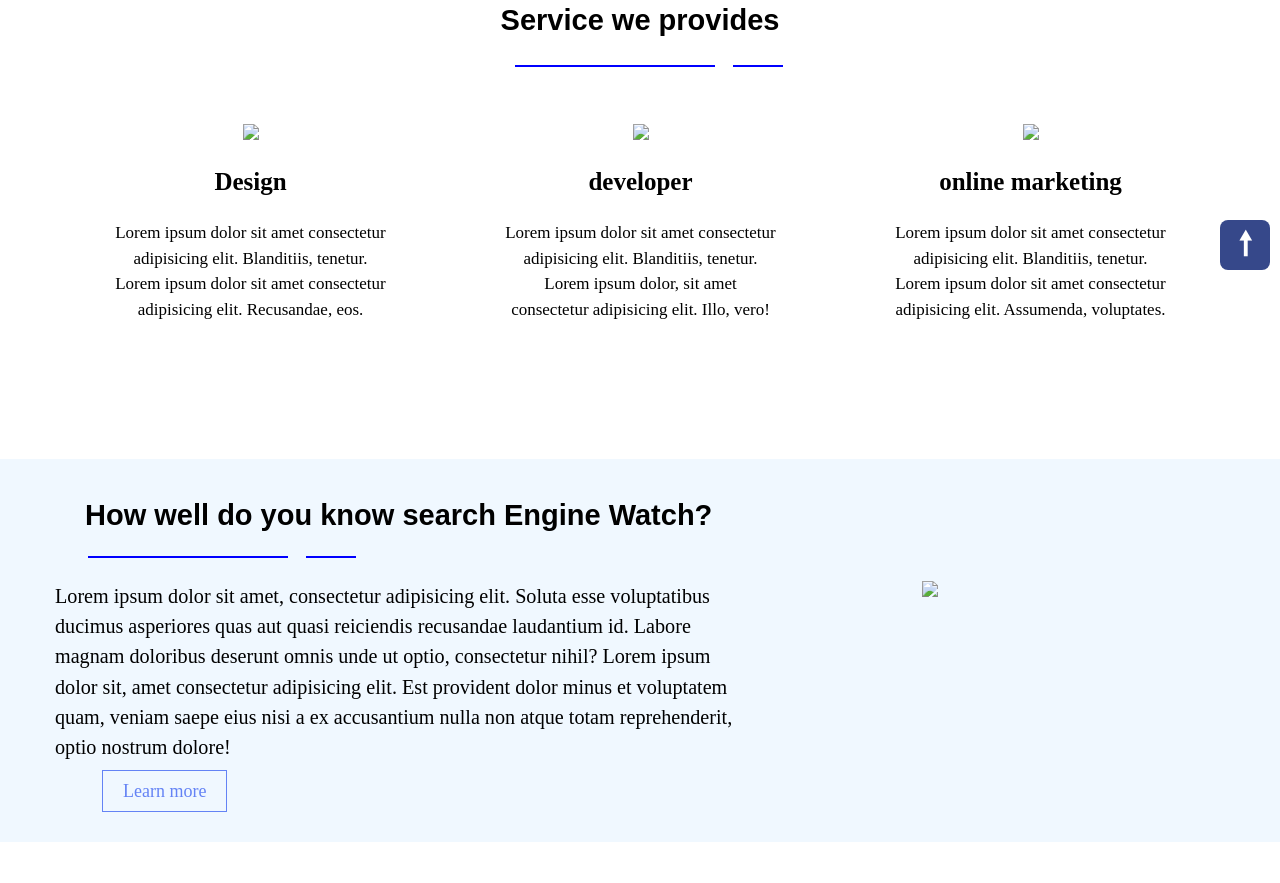
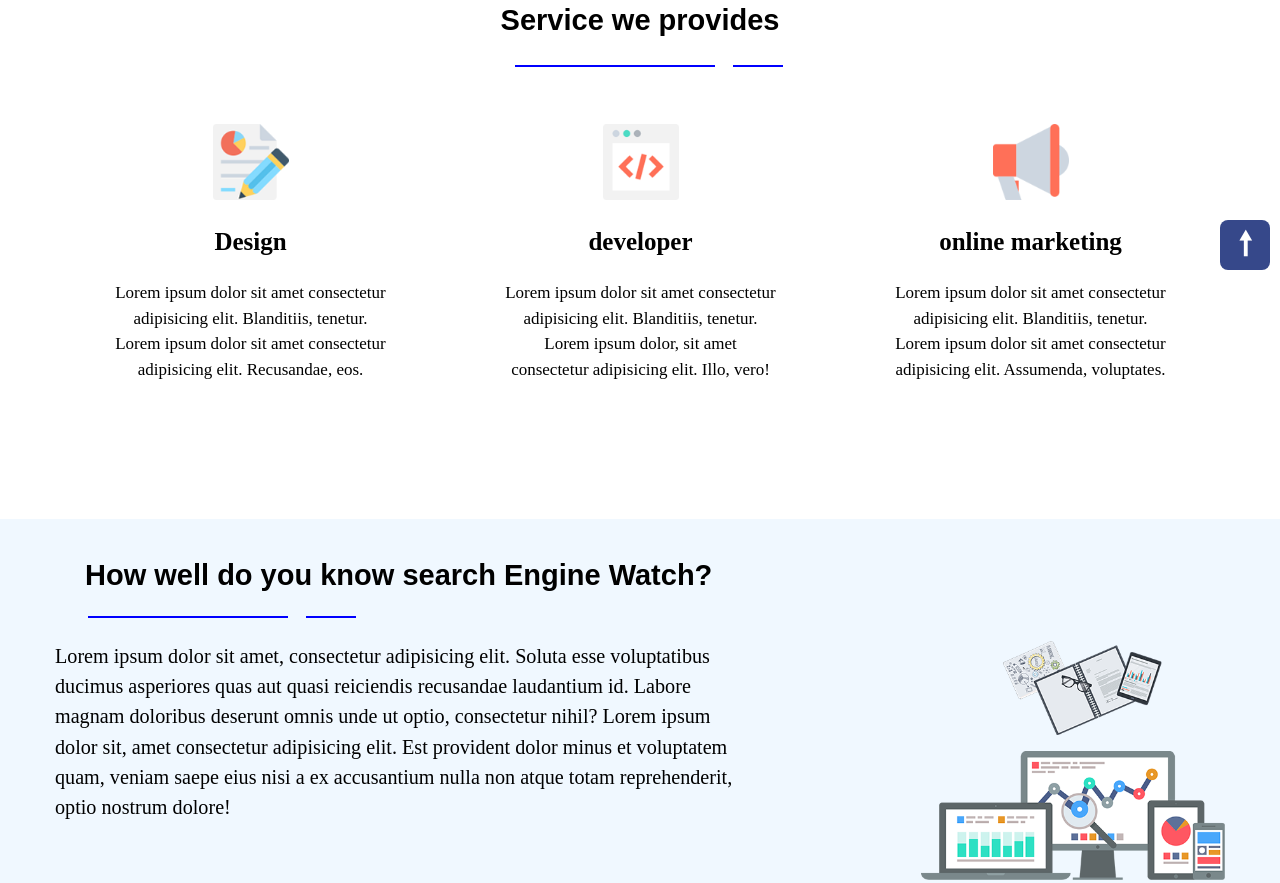
Before and after one commit to engrahafdouia/Wesite-flex2, a plain HTML site: page index.html in a window 1280 px wide. Shown: the part 520-1403 px from the top of the page. Before the commit the page ends 1382 px from the top, so only its background shows below. Drawn offline with Linux system fonts and the light colour scheme.

Commit message:
image link

```diff
--- a/index.html
+++ b/index.html
@@ -41,7 +41,7 @@
         </div>
         <div class="cards">
             <div class="card">
-                <img src="./images/service-icon-1.png" >
+                <img src="service-icon-1.png" >
                 <h3>Design</h3>
                 <p>Lorem ipsum dolor sit amet consectetur adipisicing elit. Blanditiis, tenetur.
                     Lorem ipsum dolor sit amet consectetur adipisicing elit. Recusandae, eos.
@@ -49,7 +49,7 @@
                 </p>
             </div>
             <div class="card">
-                <img src="./images/service-icon-2.png" >
+                <img src="service-icon-2.png" >
                 <h3>developer</h3>
                 <p>Lorem ipsum dolor sit amet consectetur adipisicing elit. Blanditiis, tenetur.
                     Lorem ipsum dolor, sit amet consectetur adipisicing elit. Illo, vero!
@@ -57,7 +57,7 @@
                 </p>
             </div>
             <div class="card">
-                <img src="./images/service-icon-3.png" >
+                <img src="service-icon-3.png" >
                 <h3>online marketing</h3>
                 <p>Lorem ipsum dolor sit amet consectetur adipisicing elit. Blanditiis, tenetur.
                     Lorem ipsum dolor sit amet consectetur adipisicing elit. Assumenda, voluptates.
@@ -80,7 +80,7 @@
                     Lorem ipsum dolor sit, amet consectetur adipisicing elit. Est provident dolor minus et voluptatem quam, veniam saepe eius nisi a ex accusantium nulla non atque totam reprehenderit, optio nostrum dolore!
                 </p>
 
-                <img src="./images/object1.png">
+                <img src="object1.png">
 
             </div>
             <a id="bottom-button" href="#">Learn more</a><br>
```
